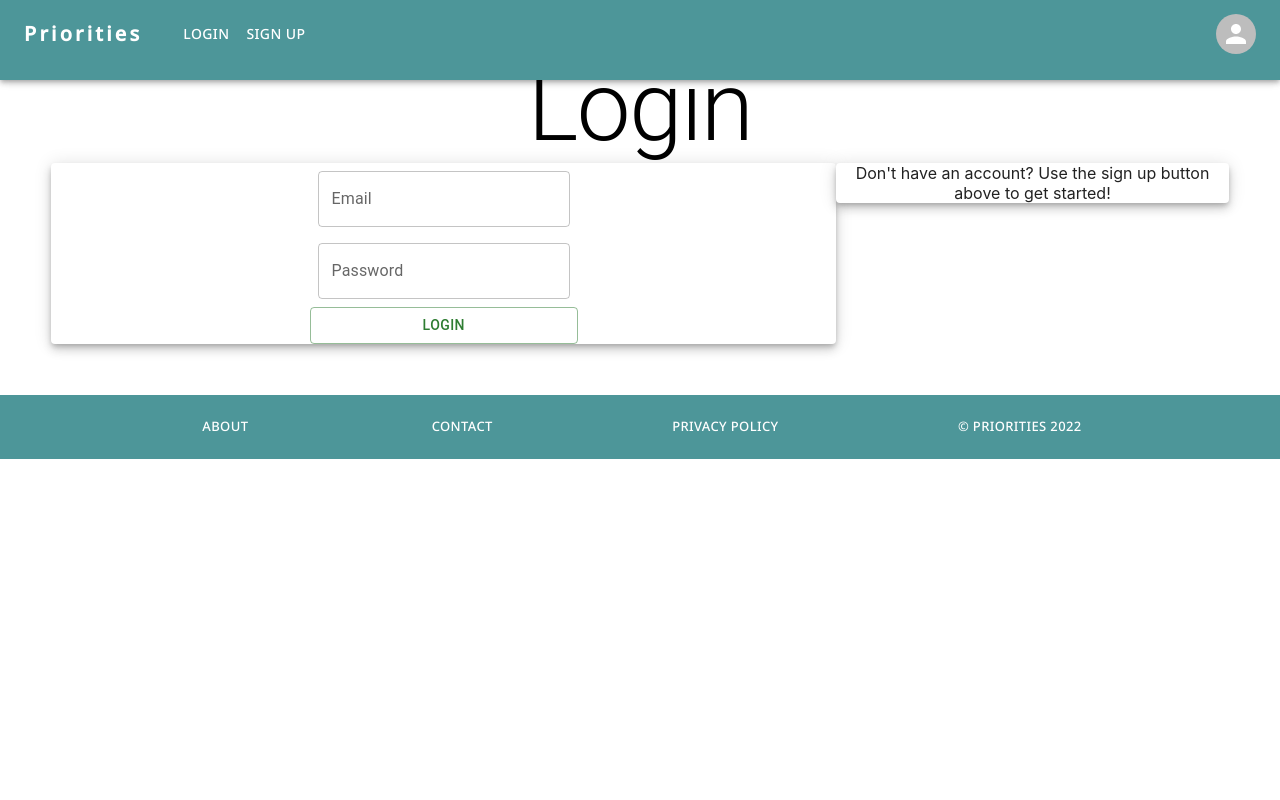
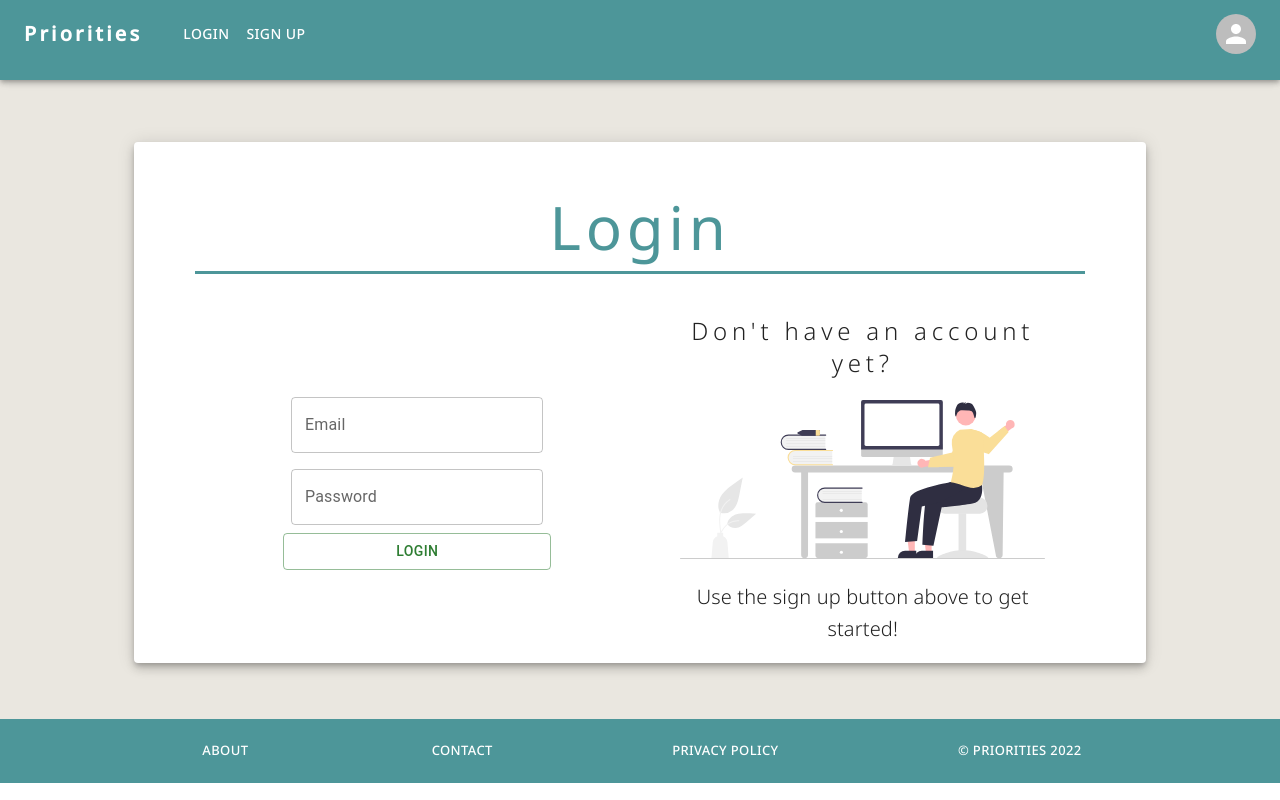
Before and after one commit to KateLockhart/Priorities-Client, a React (Create React App) app: page /login in a window 1280 px wide. Built offline with nearby package versions, Linux system fonts and the light colour scheme.

Commit message:
Login and sign up form revision.
* Login form structure and styling completed but for form active color. Image added.

* Revised sign up form with base needed fields and styling.

* Minor style changes to padding in sign up view.

```diff
--- a/src/App.css
+++ b/src/App.css
@@ -10,6 +10,7 @@
 
 .App {
   text-align: center;
+  background-color: var(--grey);
 }
 
 .homeImg {
@@ -19,6 +20,19 @@
 #firstHomeImg {
   height: 90%;
   width: 85%;
+}
+
+#loginImg {
+  height: 200%;
+  width: 100%;
+  margin-top: 6%;
+  margin-bottom: 6%;
+}
+
+#signUpImg {
+  height: 170%;
+  width: 90%;
+  margin-top: 5%;
 }
 
 /* nav {
--- a/src/App.js
+++ b/src/App.js
@@ -24,7 +24,7 @@ import Button from "@mui/material/Button";
 
 // TODO: Conditionally render home page when not logged in(sign up landing and app info), matrix when logged in; nav with same conditional Login/Sign Up and Logout buttons
 // TODO: Test look of links vs buttons in both footer and nav.
-// TODO: Convert nav to MUI AppBar and style accordingly
+// TODO: Fix MUI AppBar width on lg screens
 // Stretch Goal: add 'Productivity Tips' view to authViews and create page of resources
 const authViews = ["My Priority Matrix"];
 const authMenu = ["Account", "Logout"];
@@ -64,12 +64,13 @@ function App() {
   return (
     <Router>
       <div className="App">
-        <AppBar position="fixed">
+        <AppBar position="fixed" sx={{ width: "100%" }}>
           <Container
             maxWidth="xl"
             sx={{
               backgroundColor: "#4d9699",
               height: "10vh",
+              maxWidth: "100%",
             }}
           >
             <Toolbar disableGutters>
--- a/src/views/Home.jsx
+++ b/src/views/Home.jsx
@@ -88,7 +88,16 @@ export const Home = () => {
             />
           </Grid>
           <Grid item xs={6}>
-            <Typography variant="h3">Sample Title for Section</Typography>
+            <Typography
+              variant="h3"
+              sx={{
+                fontFamily: "Noto sans",
+                fontWeight: 300,
+                letterSpacing: ".3rem",
+              }}
+            >
+              Sample Title for Section
+            </Typography>
             <Typography variant="body1" gutterBottom>
               Lorem ipsum dolor sit amet, consectetur adipiscing elit. Integer
               ultrices augue auctor, maximus diam a, aliquet ex. Mauris eleifend
@@ -117,7 +126,16 @@ export const Home = () => {
           }}
         >
           <Grid item xs={6}>
-            <Typography variant="h3">Sample Title for Section</Typography>
+            <Typography
+              variant="h3"
+              sx={{
+                fontFamily: "Noto sans",
+                fontWeight: 300,
+                letterSpacing: ".3rem",
+              }}
+            >
+              Sample Title for Section
+            </Typography>
             <Typography variant="body1" gutterBottom>
               Lorem ipsum dolor sit amet, consectetur adipiscing elit. Integer
               ultrices augue auctor, maximus diam a, aliquet ex. Mauris eleifend
@@ -160,7 +178,16 @@ export const Home = () => {
             />
           </Grid>
           <Grid item xs={6}>
-            <Typography variant="h3">Sample Title for Section</Typography>
+            <Typography
+              variant="h3"
+              sx={{
+                fontFamily: "Noto sans",
+                fontWeight: 300,
+                letterSpacing: ".3rem",
+              }}
+            >
+              Sample Title for Section
+            </Typography>
             <Typography variant="body1" gutterBottom>
               Lorem ipsum dolor sit amet, consectetur adipiscing elit. Integer
               ultrices augue auctor, maximus diam a, aliquet ex. Mauris eleifend
--- a/src/views/Login.jsx
+++ b/src/views/Login.jsx
@@ -10,11 +10,46 @@ export const Login = () => {
   // TODO: Implement full Login form build and functionality
   return (
     <div>
-      <Box sx={{ flexGrow: 1, padding: "4%" }}>
-        <Typography variant="h1">Login</Typography>
-        <Grid container>
-          <Grid item xs={10} sm={8} md={8}>
-            <Paper elevation="6">
+      <Box sx={{ flexGrow: 1, padding: "3%" }}>
+        <Paper
+          elevation="6"
+          sx={{
+            height: "50vh",
+            marginTop: 13,
+            marginBottom: 2.2,
+            mx: 12,
+            paddingLeft: "5%",
+            paddingRight: "5%",
+            paddingBottom: "6%",
+            paddingTop: "4%",
+          }}
+        >
+          <Typography
+            variant="h2"
+            sx={{
+              color: "var(--blue)",
+              fontFamily: "Noto sans",
+              fontWeight: 400,
+              letterSpacing: ".3rem",
+              paddingBottom: "1%",
+            }}
+          >
+            Login
+          </Typography>
+          <Grid container sx={{ borderTop: "3px solid var(--blue)" }}>
+            <Grid
+              item
+              xs={12}
+              sm={6}
+              md={6}
+              sx={{
+                padding: "8%",
+                display: "flex",
+                flexDirection: "column",
+                justifyContent: "space-around",
+                alignItems: "center",
+              }}
+            >
               <Box
                 component="form"
                 sx={{
@@ -34,21 +69,54 @@ export const Login = () => {
                     label="Password"
                     type="password"
                     variant="outlined"
+                    // sx={{ color: "var(--blue)" }}
                   />
                   <Button variant="outlined" color="success">
                     Login
                   </Button>
                 </FormControl>
               </Box>
-            </Paper>
+            </Grid>
+            <Grid
+              item
+              xs={0}
+              sm={6}
+              md={6}
+              sx={{
+                padding: "4.5%",
+                display: "flex",
+                flexDirection: "column",
+                justifyContent: "space-around",
+                alignItems: "center",
+              }}
+            >
+              <Typography
+                variant="h5"
+                sx={{
+                  fontFamily: "Noto sans",
+                  fontWeight: 300,
+                  letterSpacing: ".3rem",
+                }}
+              >
+                Don't have an account yet?
+              </Typography>
+              <img
+                src="/assets/images/undraw_hello_fade98.svg"
+                alt=""
+                id="loginImg"
+              />
+              <Typography
+                variant="h6"
+                sx={{
+                  fontFamily: "Noto sans",
+                  fontWeight: 200,
+                }}
+              >
+                Use the sign up button above to get started!
+              </Typography>
+            </Grid>
           </Grid>
-          <Grid item xs={2} sm={4} md={4}>
-            <Paper elevation="6">
-              Don't have an account? Use the sign up button above to get
-              started!
-            </Paper>
-          </Grid>
-        </Grid>
+        </Paper>
       </Box>
     </div>
   );
--- a/src/views/SignUp.jsx
+++ b/src/views/SignUp.jsx
@@ -17,19 +17,76 @@ export const SignUp = () => {
   return (
     <div id="signUpPage">
       <Box sx={{ flexGrow: 1, padding: "4%" }}>
-        <Typography variant="h1">Sign Up</Typography>
-        <Grid container>
-          <Grid item xs={2} sm={3} md={3}>
-            <Paper elevation="6">
-              Sign up to get started on prioritizing your days.
-            </Paper>
-          </Grid>
-          <Grid item xs={10} sm={9} md={9}>
-            <Paper elevation="6">
+        <Paper
+          elevation="6"
+          sx={{
+            height: "60vh",
+            marginTop: 12,
+            // marginBottom: 2,
+            mx: 12,
+            paddingLeft: "3%",
+            paddingRight: "3%",
+            paddingBottom: "2%",
+            paddingTop: "1.8%",
+          }}
+        >
+          <Typography
+            variant="h2"
+            sx={{
+              color: "var(--blue)",
+              fontFamily: "Noto sans",
+              fontWeight: 400,
+              letterSpacing: ".3rem",
+              paddingBottom: "1%",
+            }}
+          >
+            Sign Up
+          </Typography>
+          <Grid container sx={{ borderTop: "3px solid var(--blue)" }}>
+            <Grid
+              item
+              xs={0}
+              sm={6}
+              md={6}
+              sx={{
+                padding: "4%",
+                display: "flex",
+                flexDirection: "column",
+                justifyContent: "space-evenly",
+                alignItems: "center",
+              }}
+            >
+              <Typography
+                variant="h5"
+                sx={{
+                  fontFamily: "Noto sans",
+                  fontWeight: 200,
+                }}
+              >
+                Sign up to get started on prioritizing your days.
+              </Typography>
+              <img
+                src="/assets/images/undraw_solution_mindset_fade98.svg"
+                alt=""
+                id="signUpImg"
+              />
+            </Grid>
+            <Grid
+              item
+              xs={12}
+              sm={6}
+              md={6}
+              sx={{
+                padding: "1%",
+                display: "flex",
+                justifyContent: "space-evenly",
+                alignItems: "center",
+              }}
+            >
               <Box
                 component="form"
                 sx={{
-                  "& .MuiTextField-root": { m: 1, width: "25ch" },
+                  "& .MuiTextField-root": { m: 1, width: "45ch" },
                 }}
                 noValidate
                 autoComplete="off"
@@ -60,13 +117,13 @@ export const SignUp = () => {
                     type="password"
                     variant="outlined"
                   />
-                  <FormControlLabel
+                  {/* <FormControlLabel
                     control={<Checkbox color="success" />}
                     label="I would like to receive notifications of my priorities."
-                  />
+                  /> */}
 
                   {/* Notification Preference drop down */}
-                  <InputLabel id="notification-select-label">
+                  {/* <InputLabel id="notification-select-label">
                     Notification Preference
                   </InputLabel>
                   <Select
@@ -79,20 +136,19 @@ export const SignUp = () => {
                     <MenuItem value={"email"}>Email</MenuItem>
                     <MenuItem value={"phone"}>Text Message</MenuItem>
                   </Select>
-
                   <TextField
                     id="outlined-basic"
                     label="Phone Number"
                     variant="outlined"
-                  />
+                  /> */}
                   <Button variant="outlined" color="success">
                     Sign Up
                   </Button>
                 </FormControl>
               </Box>
-            </Paper>
+            </Grid>
           </Grid>
-        </Grid>
+        </Paper>
       </Box>
     </div>
   );
```
